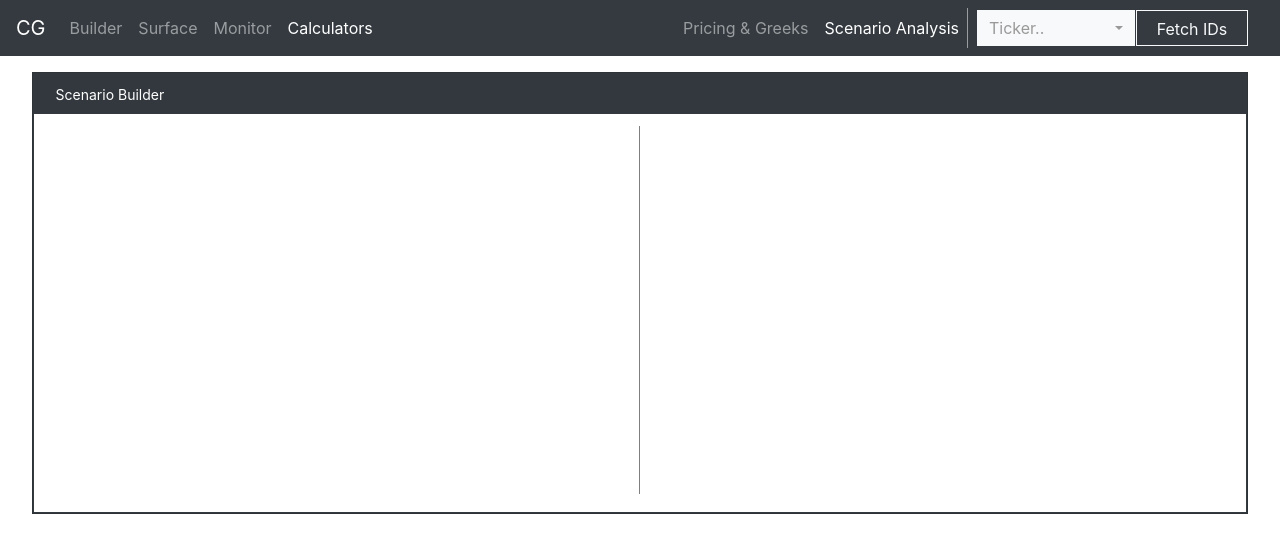
After one commit to zQuantz/CGWeb, a Flask app: page /scenarios in a window 1280 px wide. The commit adds this page. Shown: the top 553 px of the page. Run offline with Flask 2, Linux system fonts and the light colour scheme; parts of the project's set-up code (start-up, migrations or seed data) failed here and were passed over; some libraries are stand-ins or nearby versions.

Commit message:
scenario page added

```diff
--- a/app.py
+++ b/app.py
@@ -82,6 +82,10 @@ def calculator():
 
 	return render_template("calculators.html", greeks = greeks, input_values = input_values)
 
+@app.route("/scenarios")
+def scenarios():
+	return render_template("scenarios.html")
+
 if __name__ == '__main__':
 
 	try:
--- /dev/null
+++ b/static/css/scenarios/scenarios.css
@@ -0,0 +1,51 @@
+.tickerPicker {
+	line-height: 1.25;
+	width: 10rem !important;
+}
+
+.tickerPicker button {
+	border-color: var(--dark);
+	border-radius: 0;
+}
+
+.builderNavButton {
+	margin-right: 1rem;
+	border-radius: 0;
+	height: 2.3rem;
+	width: 7rem;
+}
+
+.builderNavButton::placeholder {
+	color: white;
+}
+
+.builderNavButton::hover {
+	background-color: #ececec;
+}
+
+.builderNavButton:hover::placeholder {
+	color: black;
+}
+
+.chainButton {
+	color: rgb(255, 255, 255);
+	font-size: 0.875rem;
+	padding: 0.1rem;
+	line-height: 0;
+}
+
+.chainButton:hover {
+	color: rgb(255, 255, 255);
+}
+
+.accordionTab {
+	line-height: 0.5;
+}
+
+.accordionCardBody {
+	border: 0.095rem solid var(--dark);
+	overflow-y: auto;
+	background-color: white;
+	height: 25rem;
+	padding: 0rem;
+}
--- a/templates/calculators.html
+++ b/templates/calculators.html
@@ -61,16 +61,16 @@
 			</ul>
 		</div>
 
-		<form class="form-inline" action="/calculators">
+		<form class="form-inline" action="#">
 
 			<ul class="navbar-nav">
 
 				<li class="nav-item active">
-					<a class="nav-link" href="#">Pricing & Greeks</a>
+					<a class="nav-link" href="/calculators">Pricing & Greeks</a>
 				</li>
 
 				<li class="nav-item">
-					<a class="nav-link" href="#">P&L Tracker</a>
+					<a class="nav-link" href="/scenarios">Scenario Analysis</a>
 				</li>
 
 			</ul>
--- a/templates/index.html
+++ b/templates/index.html
@@ -179,7 +179,7 @@
 							<tbody>
 
 								{% for i in range(4) %}
-								{{builder.position_info['empty_option_row'] | safe}}
+									{{builder.position_info['empty_option_row'] | safe}}
 								{% endfor %}
 
 								{{builder.position_info['empty_agg_row'] | safe}}
--- /dev/null
+++ b/templates/scenarios.html
@@ -0,0 +1,154 @@
+<!DOCTYPE html>
+<html>
+<head>
+
+	<title>Scenarios</title>
+
+	<!-- jQuery -->
+	<script src="https://ajax.googleapis.com/ajax/libs/jquery/1.11.1/jquery.min.js"></script>
+	<script type="text/javascript">
+		var ajax = $.ajax;
+	</script>
+
+	<!-- Bootstrap -->
+	<link rel="stylesheet" href="https://stackpath.bootstrapcdn.com/bootstrap/4.4.1/css/bootstrap.min.css" integrity="sha384-Vkoo8x4CGsO3+Hhxv8T/Q5PaXtkKtu6ug5TOeNV6gBiFeWPGFN9MuhOf23Q9Ifjh" crossorigin="anonymous">
+	<script src="https://code.jquery.com/jquery-3.4.1.slim.min.js" integrity="sha384-J6qa4849blE2+poT4WnyKhv5vZF5SrPo0iEjwBvKU7imGFAV0wwj1yYfoRSJoZ+n" crossorigin="anonymous"></script>
+	<script src="https://cdn.jsdelivr.net/npm/popper.js@1.16.0/dist/umd/popper.min.js" integrity="sha384-Q6E9RHvbIyZFJoft+2mJbHaEWldlvI9IOYy5n3zV9zzTtmI3UksdQRVvoxMfooAo" crossorigin="anonymous"></script>
+	<script src="https://stackpath.bootstrapcdn.com/bootstrap/4.4.1/js/bootstrap.min.js" integrity="sha384-wfSDF2E50Y2D1uUdj0O3uMBJnjuUD4Ih7YwaYd1iqfktj0Uod8GCExl3Og8ifwB6" crossorigin="anonymous"></script>
+	<!-- Bootstrap End -->
+
+	<!-- Chart.js -->
+	<link rel="stylesheet" type="text/css" href="https://cdnjs.cloudflare.com/ajax/libs/Chart.js/2.9.3/Chart.min.css">
+	<script src="https://cdnjs.cloudflare.com/ajax/libs/Chart.js/2.9.3/Chart.min.js"></script>
+	<!-- Chart.js End -->
+
+	<!-- Bootstrap Select -->
+	<link rel="stylesheet" href="https://cdn.jsdelivr.net/npm/bootstrap-select@1.13.14/dist/css/bootstrap-select.min.css">
+	<script src="https://cdn.jsdelivr.net/npm/bootstrap-select@1.13.14/dist/js/bootstrap-select.min.js"></script>
+	<!-- Bootstrap Select End -->
+
+	<!-- Custom -->
+	<link rel="stylesheet" type="text/css" href="/static/css/scenarios/scenarios.css">
+	<script type="text/javascript" src="/static/js/scenarios/scenarios.js"></script>
+	<!-- Custom End -->
+
+</head>
+<body>
+
+	<!-- Navbar -->
+	<nav class="navbar navbar-expand-lg navbar-dark bg-dark">
+
+		<a class="navbar-brand" href="#">CG</a>
+
+		<button class="navbar-toggler" type="button" data-toggle="collapse" data-target="#navbarNav" aria-controls="navbarNav" aria-expanded="false" aria-label="Toggle navigation">
+			<span class="navbar-toggler-icon"></span>
+		</button>
+
+		<div class="collapse navbar-collapse" id="navbarNav">
+			<ul class="navbar-nav">
+				<li class="nav-item">
+					<a class="nav-link" href="/builder">Builder</a>
+				</li>
+				<li class="nav-item">
+					<a class="nav-link" href="#">Surface</a>
+				</li>
+				<li class="nav-item">
+					<a class="nav-link" href="#">Monitor</a>
+				</li>
+				<li class="nav-item active">
+					<a class="nav-link" href="/calculators">Calculators</a>
+				</li>
+			</ul>
+		</div>
+
+		<form class="form-inline" action="#">
+
+			<ul class="navbar-nav">
+
+				<li class="nav-item">
+					<a class="nav-link" href="/calculators">Pricing & Greeks</a>
+				</li>
+
+				<li class="nav-item active" style="border-right: 1px solid rgba(255, 255, 255, 0.5); margin-right: 0.5rem">
+					<a class="nav-link" href="/scenarios">Scenario Analysis</a>
+				</li>
+
+			</ul>
+
+			<form class="form-inline" action="/scenarios">
+
+				<select class="selectpicker form-control tickerPicker" data-live-search="true" title="Ticker.." id="tickerSelect" name="ticker" multiple>
+					<option>AAPL</option>
+					<option>MSFT</option>
+					<option>TSLA</option>
+				</select>
+
+				<button type="submit" class="btn btn-outline-light builderNavButton">Fetch IDs</button>
+
+			</form>
+
+		</form>
+
+	</nav>
+	<!-- Navbar End -->
+
+	<!-- Main Container -->
+	<div class="container-fluid" style="width: 95%; margin-top: 1rem;">
+
+		<!-- Top Row -->
+		<div class="row">
+
+			<!-- Scenario Accordion -->
+			<div class="accordion" id="scenarioAccordion" style="width: 100%">
+
+				<div class="card bg-dark" style="border-radius: 0px;">
+
+					<div class="card-header" id="scenarioAccordionHeader">
+
+						<h2 class="mb-0 accordionTab">
+							<button class="btn btn-link chainButton" type="button" data-toggle="collapse" data-target="#scenarioAccordionCard" aria-expanded="true" aria-controls="scenarioAccordionCard">
+								Scenario Builder
+							</button>
+						</h2>
+
+					</div>
+
+					<div id="scenarioAccordionCard" class="collapse show" aria-labelledby="scenarioBuilderHeader" data-parent="#scenarioAccordion">
+
+						<!-- Scenario Accordion Card Body -->
+						<div class="card-body accordionCardBody">
+
+							<div class="container-fluid">
+
+								<div class="row" style="margin-top: 0.75rem">
+
+									<div class="col-lg-6" style="border-right: 1px solid rgba(0, 0, 0, 0.5); height: 23rem">
+
+									</div>
+
+									<div class="col-lg-6">
+
+									</div>
+
+								</div>
+
+							</div>
+
+						</div>
+						<!-- Scenario Accordion Card Body End -->
+
+					</div>
+
+				</div>
+
+			</div>
+			<!-- Scenario Accordion End -->
+
+		</div>
+		<!-- Top Row End -->
+
+	</div>
+	<!-- Main Container End -->
+
+	</body>
+	</html>
```
Also changed, not shown: static/js/scenarios/scenarios.js (added).
